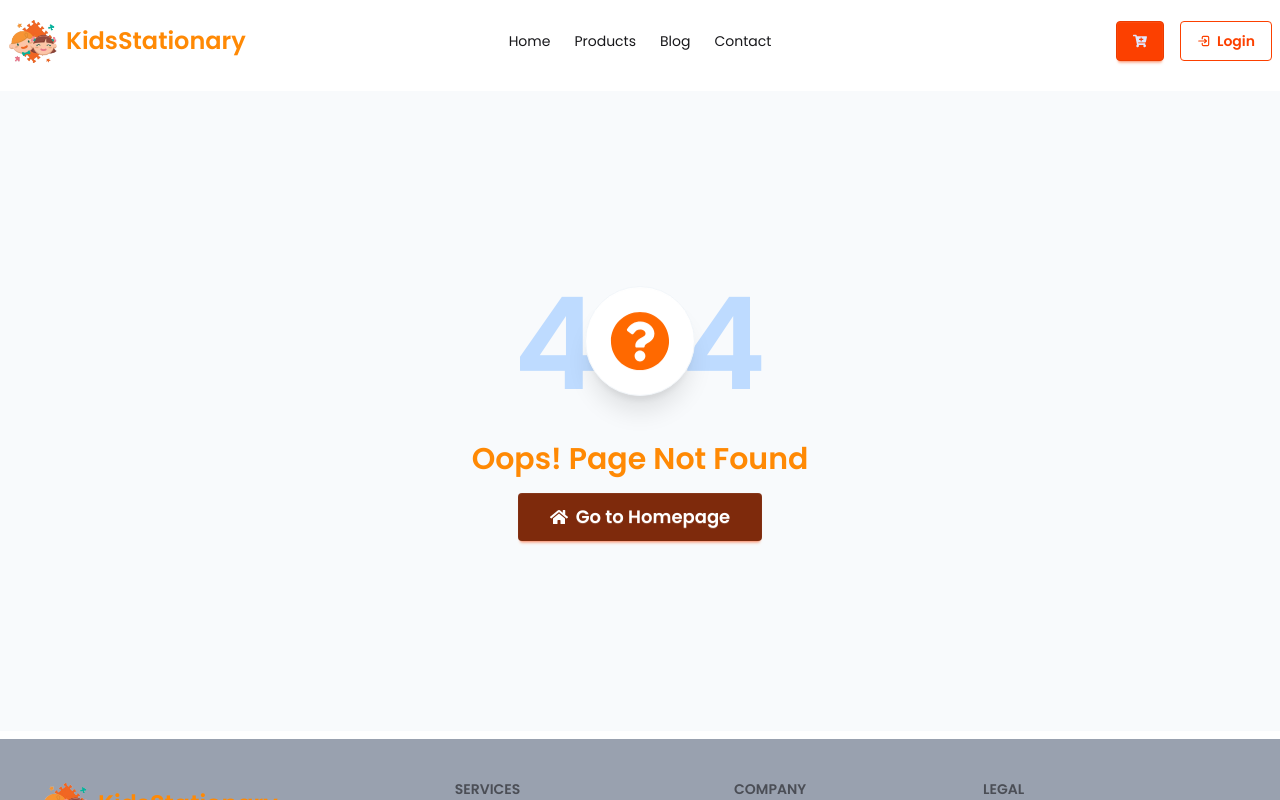
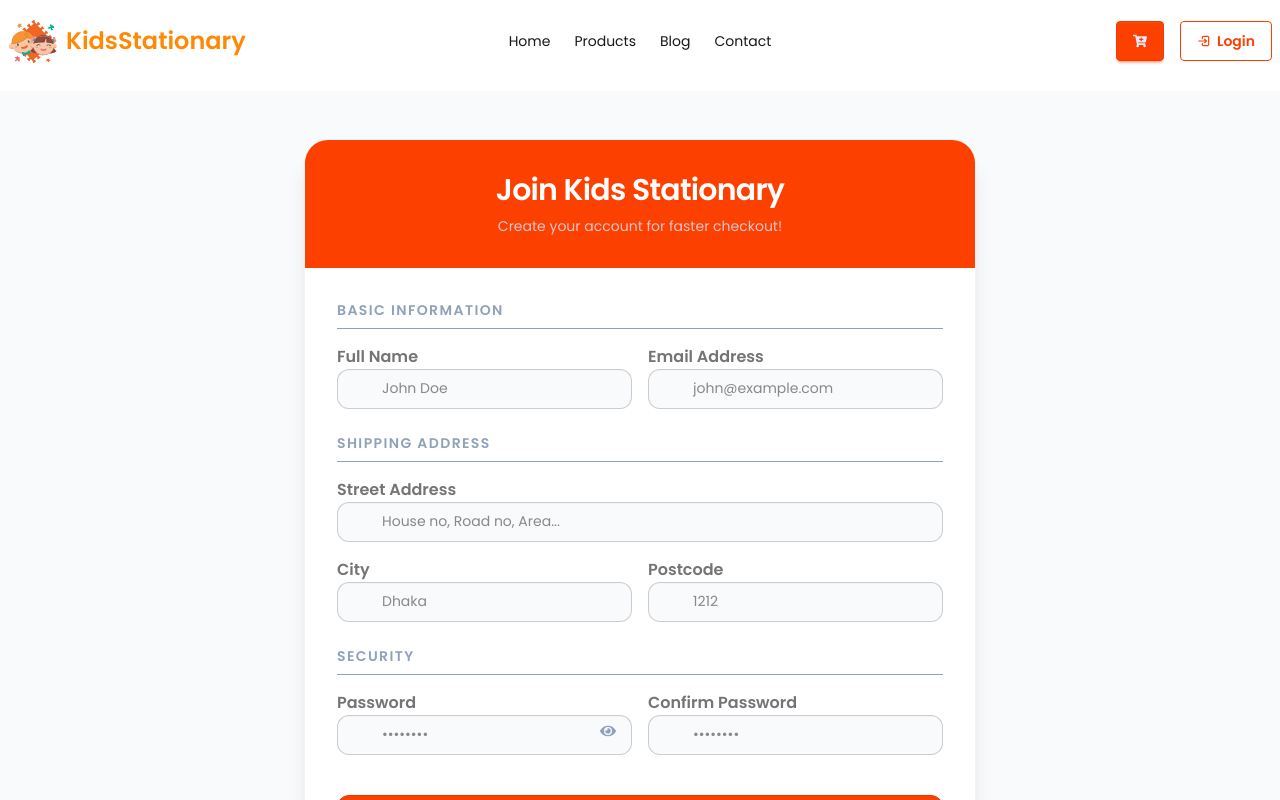
Before and after one commit to aftabuddin007/kids-stationary-app, a Next.js app in the folder my-app/: page /register in a window 1280 px wide. Before the commit this address had no page. Shown: the top 800 px of the page. Built offline with nearby package versions, Linux system fonts and the light colour scheme.

Commit message:
add register form

```diff
--- /dev/null
+++ b/my-app/src/actins/server/auth.js
@@ -0,0 +1,11 @@
+"use server"
+export const postUser = async(payload)=>{
+if(!email || !password){
+    return null;
+}
+
+
+
+
+
+}
--- /dev/null
+++ b/my-app/src/app/api/auth/[...nextauth]/route.js
@@ -0,0 +1,6 @@
+import { authOptions } from "@/lib/authOptions"
+import NextAuth from "next-auth"
+
+
+const handler =  NextAuth(authOptions)
+export {handler as GET , handler as PORT}
--- /dev/null
+++ b/my-app/src/app/register/page.jsx
@@ -0,0 +1,126 @@
+"use client";
+import React, { useState } from 'react';
+import Link from 'next/link';
+import { FaEnvelope, FaLock, FaEye, FaEyeSlash, FaUser, FaArrowRight, FaMapMarkerAlt, FaCity, FaMapPin } from 'react-icons/fa';
+
+export default function RegisterPage() {
+  const [showPassword, setShowPassword] = useState(false);
+  const [formData, setFormData] = useState({
+    name: '',
+    email: '',
+    address: '',
+    city: '',
+    postcode: '',
+    password: '',
+    confirmPassword: ''
+  });
+
+  const handleSubmit = (e) => {
+    e.preventDefault();
+    if(formData.password !== formData.confirmPassword) {
+        alert("Passwords do not match!");
+        return;
+    }
+    console.log("Registration Data:", formData);
+  };
+
+  return (
+    <div className="min-h-screen bg-slate-50 flex items-center justify-center p-4 py-12">
+      <div className="max-w-2xl w-full bg-white rounded-3xl shadow-xl border border-slate-100 overflow-hidden relative z-10">
+
+        {/* Header */}
+        <div className="bg-primary p-8 text-center text-white">
+          <h1 className="text-3xl font-bold tracking-tight">Join Kids Stationary</h1>
+          <p className="text-primary-content/80 text-sm mt-2">Create your account for faster checkout!</p>
+        </div>
+
+        <form onSubmit={handleSubmit} className="p-8 space-y-6">
+
+          {/* Section 1: Basic Info */}
+          <div className="space-y-4">
+            <h3 className="text-sm font-bold text-slate-400 uppercase tracking-widest border-b pb-2">Basic Information</h3>
+            <div className="grid grid-cols-1 md:grid-cols-2 gap-4">
+              <div className="form-control">
+                <label className="label"><span className="label-text font-bold">Full Name</span></label>
+                <div className="relative">
+                  <FaUser className="absolute left-4 top-4 text-slate-400" />
+                  <input type="text" placeholder="John Doe" className="input input-bordered w-full pl-11 rounded-xl bg-slate-50" required
+                    onChange={(e) => setFormData({...formData, name: e.target.value})} />
+                </div>
+              </div>
+              <div className="form-control">
+                <label className="label"><span className="label-text font-bold">Email Address</span></label>
+                <div className="relative">
+                  <FaEnvelope className="absolute left-4 top-4 text-slate-400" />
+                  <input type="email" placeholder="john@example.com" className="input input-bordered w-full pl-11 rounded-xl bg-slate-50" required
+                    onChange={(e) => setFormData({...formData, email: e.target.value})} />
+                </div>
+              </div>
+            </div>
+          </div>
+
+          {/* Section 2: Address Details */}
+          <div className="space-y-4">
+            <h3 className="text-sm font-bold text-slate-400 uppercase tracking-widest border-b pb-2">Shipping Address</h3>
+            <div className="form-control">
+              <label className="label"><span className="label-text font-bold">Street Address</span></label>
+              <div className="relative">
+                <FaMapMarkerAlt className="absolute left-4 top-4 text-slate-400" />
+                <input type="text" placeholder="House no, Road no, Area..." className="input input-bordered w-full pl-11 rounded-xl bg-slate-50" required
+                  onChange={(e) => setFormData({...formData, address: e.target.value})} />
+              </div>
+            </div>
+            <div className="grid grid-cols-2 gap-4">
+              <div className="form-control">
+                <label className="label"><span className="label-text font-bold">City</span></label>
+                <div className="relative">
+                  <FaCity className="absolute left-4 top-4 text-slate-400" />
+                  <input type="text" placeholder="Dhaka" className="input input-bordered w-full pl-11 rounded-xl bg-slate-50" required
+                    onChange={(e) => setFormData({...formData, city: e.target.value})} />
+                </div>
+              </div>
+              <div className="form-control">
+                <label className="label"><span className="label-text font-bold">Postcode</span></label>
+                <div className="relative">
+                  <FaMapPin className="absolute left-4 top-4 text-slate-400" />
+                  <input type="text" placeholder="1212" className="input input-bordered w-full pl-11 rounded-xl bg-slate-50" required
+                    onChange={(e) => setFormData({...formData, postcode: e.target.value})} />
+                </div>
+              </div>
+            </div>
+          </div>
+
+          {/* Section 3: Password */}
+          <div className="space-y-4">
+            <h3 className="text-sm font-bold text-slate-400 uppercase tracking-widest border-b pb-2">Security</h3>
+            <div className="grid grid-cols-1 md:grid-cols-2 gap-4">
+              <div className="form-control relative">
+                <label className="label"><span className="label-text font-bold">Password</span></label>
+                <FaLock className="absolute left-4 bottom-4 text-slate-400" />
+                <input type={showPassword ? "text" : "password"} placeholder="••••••••" className="input input-bordered w-full pl-11 rounded-xl bg-slate-50" required
+                  onChange={(e) => setFormData({...formData, password: e.target.value})} />
+                <button type="button" onClick={() => setShowPassword(!showPassword)} className="absolute right-4 bottom-4 text-slate-400">
+                  {showPassword ? <FaEyeSlash /> : <FaEye />}
+                </button>
+              </div>
+              <div className="form-control relative">
+                <label className="label"><span className="label-text font-bold">Confirm Password</span></label>
+                <FaLock className="absolute left-4 bottom-4 text-slate-400" />
+                <input type={showPassword ? "text" : "password"} placeholder="••••••••" className="input input-bordered w-full pl-11 rounded-xl bg-slate-50" required
+                  onChange={(e) => setFormData({...formData, confirmPassword: e.target.value})} />
+              </div>
+            </div>
+          </div>
+
+          <button type="submit" className="btn btn-primary w-full rounded-xl text-white font-bold text-lg gap-2 mt-4 shadow-lg hover:scale-[1.01] transition-all">
+            Create My Account <FaArrowRight />
+          </button>
+
+          <p className="text-center text-sm text-slate-500">
+            Already have an account? <Link href="/login" className="text-primary font-bold hover:underline">Login</Link>
+          </p>
+        </form>
+      </div>
+    </div>
+  );
+}
--- /dev/null
+++ b/my-app/src/lib/authOptions.js
@@ -0,0 +1,18 @@
+export const authOptions = {
+  // Configure one or more authentication providers
+  providers: [
+    CredentialsProvider({
+    // (e.g. 'Sign in with...')
+    name: 'Credentials',
+
+    credentials: {
+      username: { label: "Username", type: "text", placeholder: "jsmith" },
+      password: { label: "Password", type: "password" }
+    },
+    async authorize(credentials, req) {
+     return null
+    }
+  })
+
+  ],
+}
```
